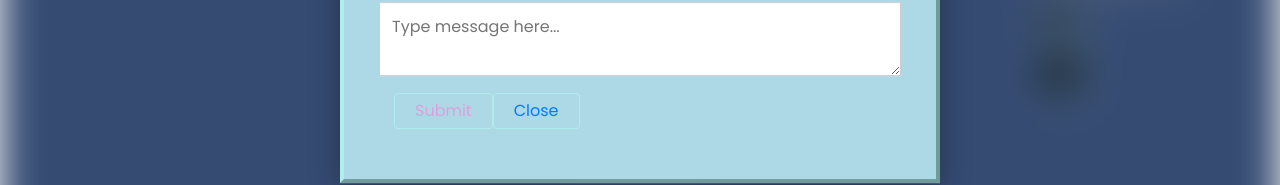
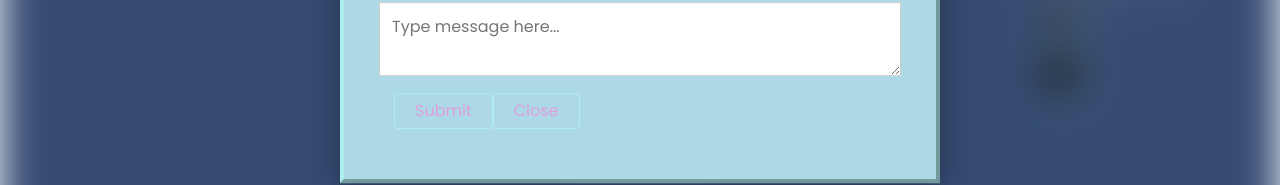
Before and after one commit to Hfriedman13/personalSIte, a React (Create React App) app: page / in a window 1280 px wide. Both pictures are taken after a click on the button "Contact". Shown: the part 482-667 px from the top of the page. Built offline with nearby package versions, Linux system fonts and the light colour scheme.

Commit message:
close button to span

```diff
--- a/src/App.css
+++ b/src/App.css
@@ -47,7 +47,7 @@
 }
 
 /* buttons for info -> contact */
-a {
+.close-button {
     position: relative;
     padding: 5px 20px;
     display: inline-block;
--- a/src/Modals/ContactForm.js
+++ b/src/Modals/ContactForm.js
@@ -19,7 +19,7 @@ function ContactForm({handleClose}) {
                 </div>
             </div>
             <input type="submit" />
-            <a href="/#" onClick={() => handleClose('contact')}>Close</a>
+            <span className="close-button" onClick={() => handleClose('contact')}>Close</span>
         </div>
     );
 
```
Also changed, not shown: 2 other files (tests, documents, lock files or other folders).
